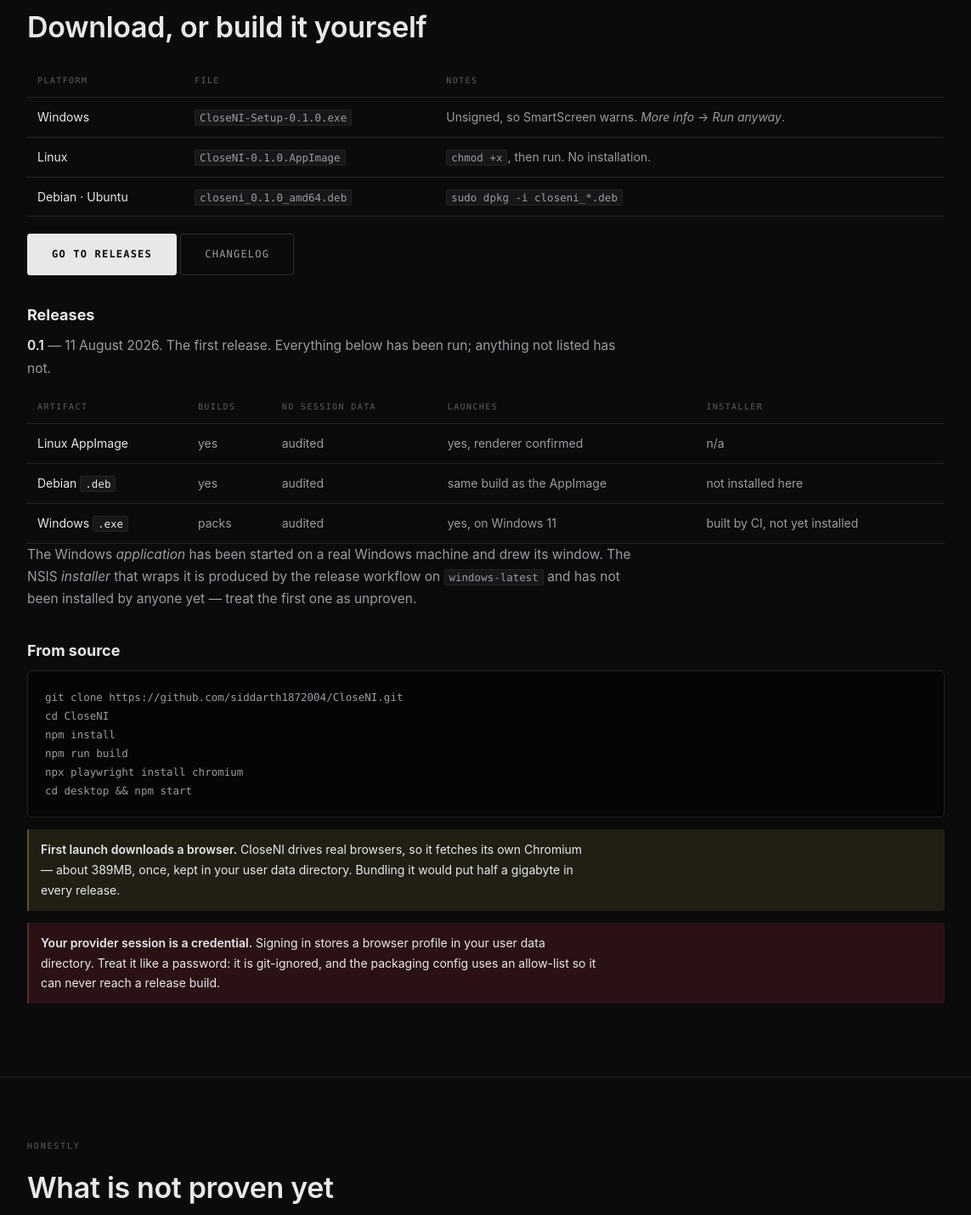
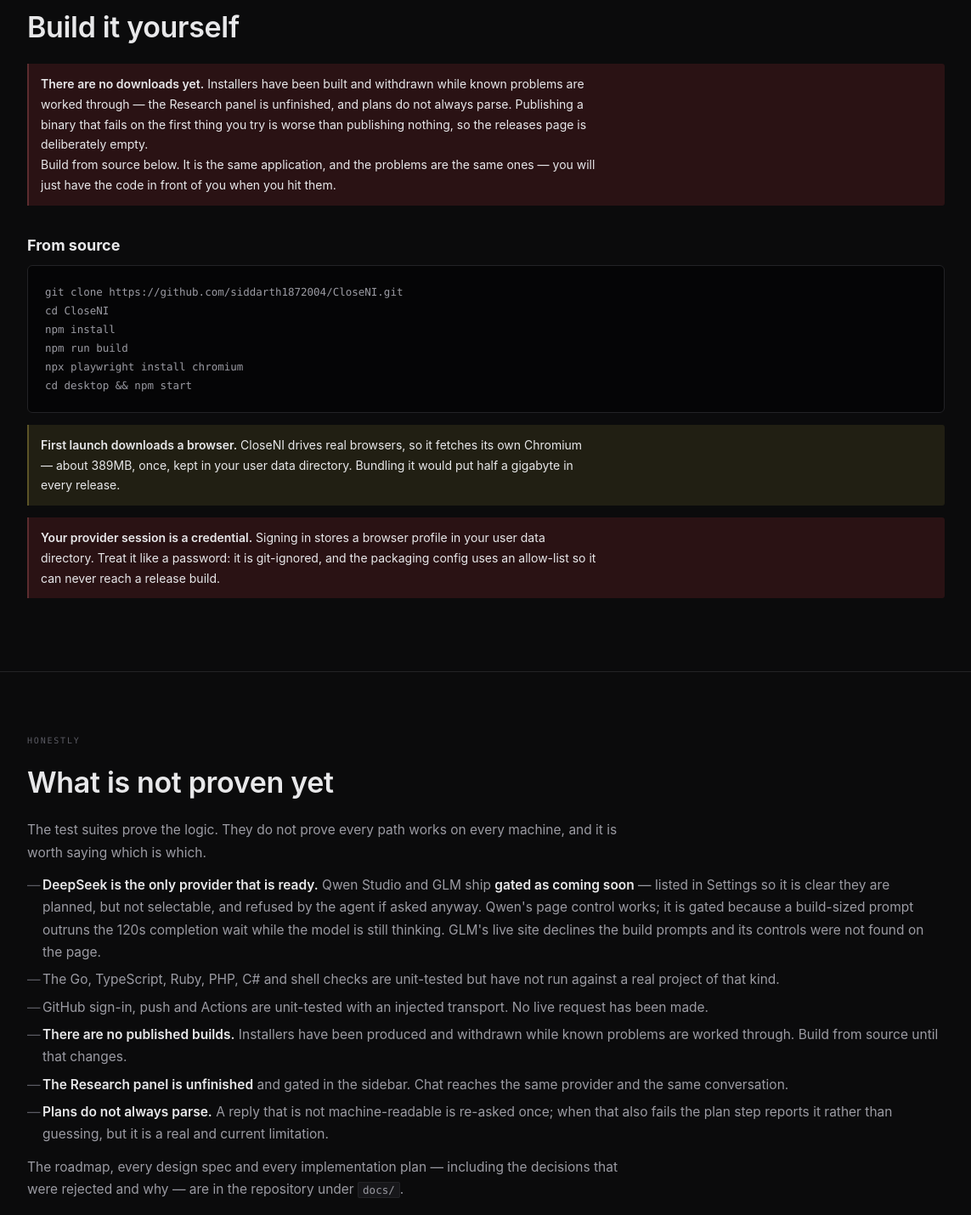
Before and after one commit to siddarth1872004/CloseNI, an Electron app: page docs/index.html in a window 1400 px wide. Shown: the part 9069-10499 px from the top of the page at 85% size, without its empty margins (128-1271 px from the left). Drawn offline with Linux system fonts and the light colour scheme.

Commit message:
Withdraw the releases and say why
No published build. The Research panel is unfinished and plans do not always
parse, and a binary that fails on the first thing someone tries is worse than
no binary at all.

The site's Install section, the README and the changelog all advertised
downloads that no longer exist. They now point at building from source and list
what is actually wrong, rather than leaving a Releases page that is empty for
reasons a visitor cannot see.

```diff
--- a/docs/index.html
+++ b/docs/index.html
@@ -528,34 +528,14 @@ step 2/7: Database models                             <span class="ok">done</spa
 <section id="install">
   <div class="wrap reveal">
     <div class="eyebrow">Install</div>
-    <h2>Download, or build it yourself</h2>
-    <div class="scroller"><table>
-      <tr><th>Platform</th><th>File</th><th>Notes</th></tr>
-      <tr><td>Windows</td><td><code>CloseNI-Setup-0.1.0.exe</code></td>
-        <td>Unsigned, so SmartScreen warns. <em>More info</em> → <em>Run anyway</em>.</td></tr>
-      <tr><td>Linux</td><td><code>CloseNI-0.1.0.AppImage</code></td>
-        <td><code>chmod +x</code>, then run. No installation.</td></tr>
-      <tr><td>Debian · Ubuntu</td><td><code>closeni_0.1.0_amd64.deb</code></td>
-        <td><code>sudo dpkg -i closeni_*.deb</code></td></tr>
-    </table></div>
-    <div style="margin-top:var(--sp-6)">
-      <a class="btn primary" href="https://github.com/siddarth1872004/CloseNI/releases">Go to Releases</a>
-      <a class="btn" href="https://github.com/siddarth1872004/CloseNI/blob/main/CHANGELOG.md">Changelog</a>
-    </div>
-
-    <h3 style="margin-top:var(--sp-7)">Releases</h3>
-    <p><strong>0.1</strong> &mdash; 11 August 2026. The first release. Everything below
-      has been run; anything not listed has not.</p>
-    <div class="scroller"><table>
-      <tr><th>Artifact</th><th>Builds</th><th>No session data</th><th>Launches</th><th>Installer</th></tr>
-      <tr><td>Linux AppImage</td><td>yes</td><td>audited</td><td>yes, renderer confirmed</td><td>n/a</td></tr>
-      <tr><td>Debian <code>.deb</code></td><td>yes</td><td>audited</td><td>same build as the AppImage</td><td>not installed here</td></tr>
-      <tr><td>Windows <code>.exe</code></td><td>packs</td><td>audited</td><td>yes, on Windows 11</td><td>built by CI, not yet installed</td></tr>
-    </table></div>
-    <p class="hint">The Windows <em>application</em> has been started on a real Windows
-      machine and drew its window. The NSIS <em>installer</em> that wraps it is produced by
-      the release workflow on <code>windows-latest</code> and has not been installed by
-      anyone yet &mdash; treat the first one as unproven.</p>
+    <h2>Build it yourself</h2>
+    <div class="note danger"><p><strong>There are no downloads yet.</strong> Installers
+      have been built and withdrawn while known problems are worked through &mdash; the
+      Research panel is unfinished, and plans do not always parse. Publishing a binary
+      that fails on the first thing you try is worse than publishing nothing, so the
+      releases page is deliberately empty.</p>
+    <p>Build from source below. It is the same application, and the problems are the
+      same ones &mdash; you will just have the code in front of you when you hit them.</p></div>
 
     <h3 style="margin-top:var(--sp-7)">From source</h3>
 <pre>git clone https://github.com/siddarth1872004/CloseNI.git
@@ -592,12 +572,14 @@ cd desktop &amp;&amp; npm start</pre>
         run against a real project of that kind.</li>
       <li>GitHub sign-in, push and Actions are unit-tested with an injected transport.
         No live request has been made.</li>
-      <li>Only the <strong>Linux</strong> installers are verified. The AppImage and
-        <code>.deb</code> were built, audited to confirm no session data reached the
-        artifact, and launched with the renderer loading. There is no Windows machine
-        here, so the first <code>.exe</code> is unverified until someone installs it.</li>
-      <li>Installers are <strong>unsigned</strong>. SmartScreen will warn about an
-        unrecognised publisher, and it is right to.</li>
+      <li><strong>There are no published builds.</strong> Installers have been produced
+        and withdrawn while known problems are worked through. Build from source until
+        that changes.</li>
+      <li><strong>The Research panel is unfinished</strong> and gated in the sidebar.
+        Chat reaches the same provider and the same conversation.</li>
+      <li><strong>Plans do not always parse.</strong> A reply that is not machine-readable
+        is re-asked once; when that also fails the plan step reports it rather than
+        guessing, but it is a real and current limitation.</li>
     </ul>
     <p>The roadmap, every design spec and every implementation plan — including the
       decisions that were rejected and why — are in the repository under
```
Also changed, not shown: CHANGELOG.md, README.md.
